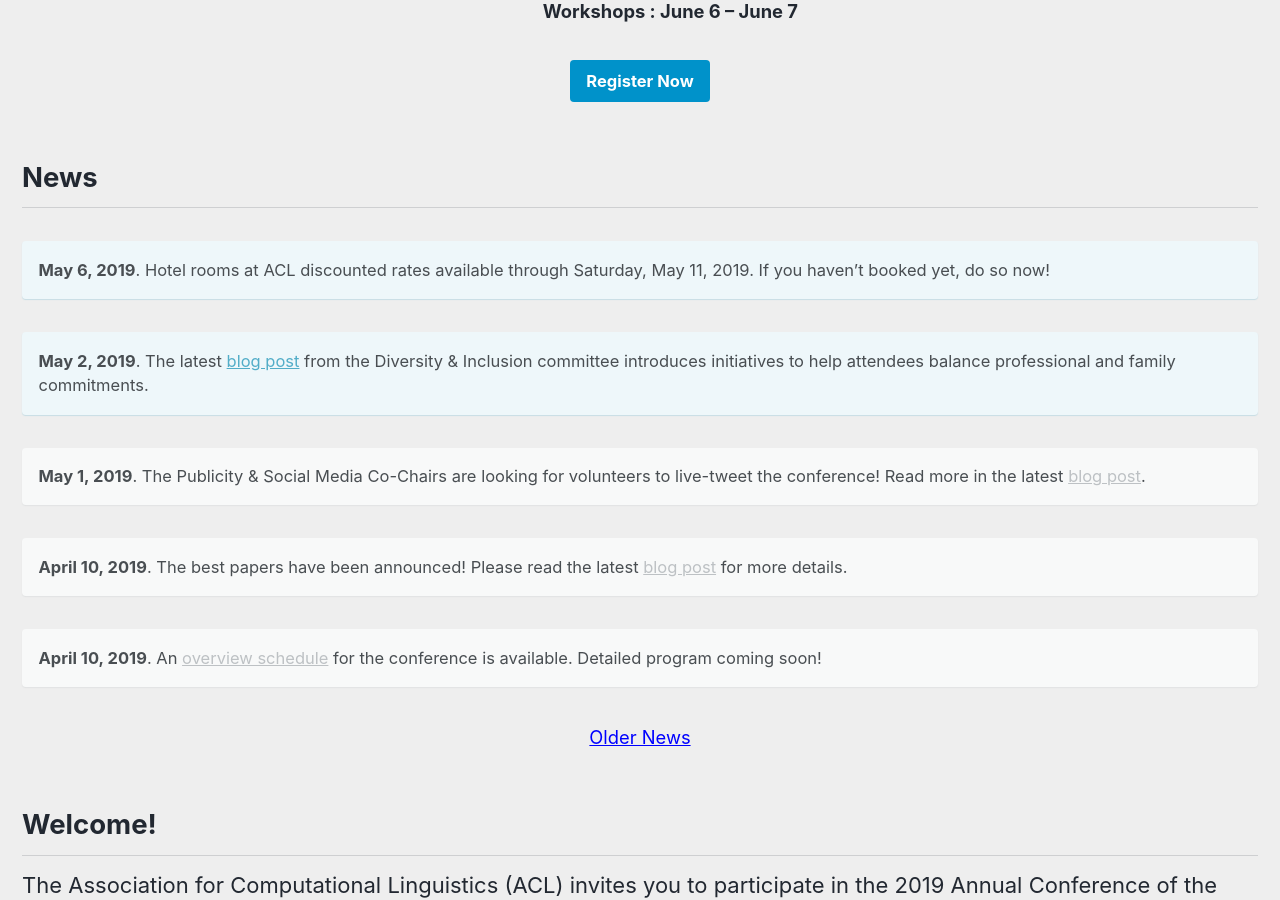
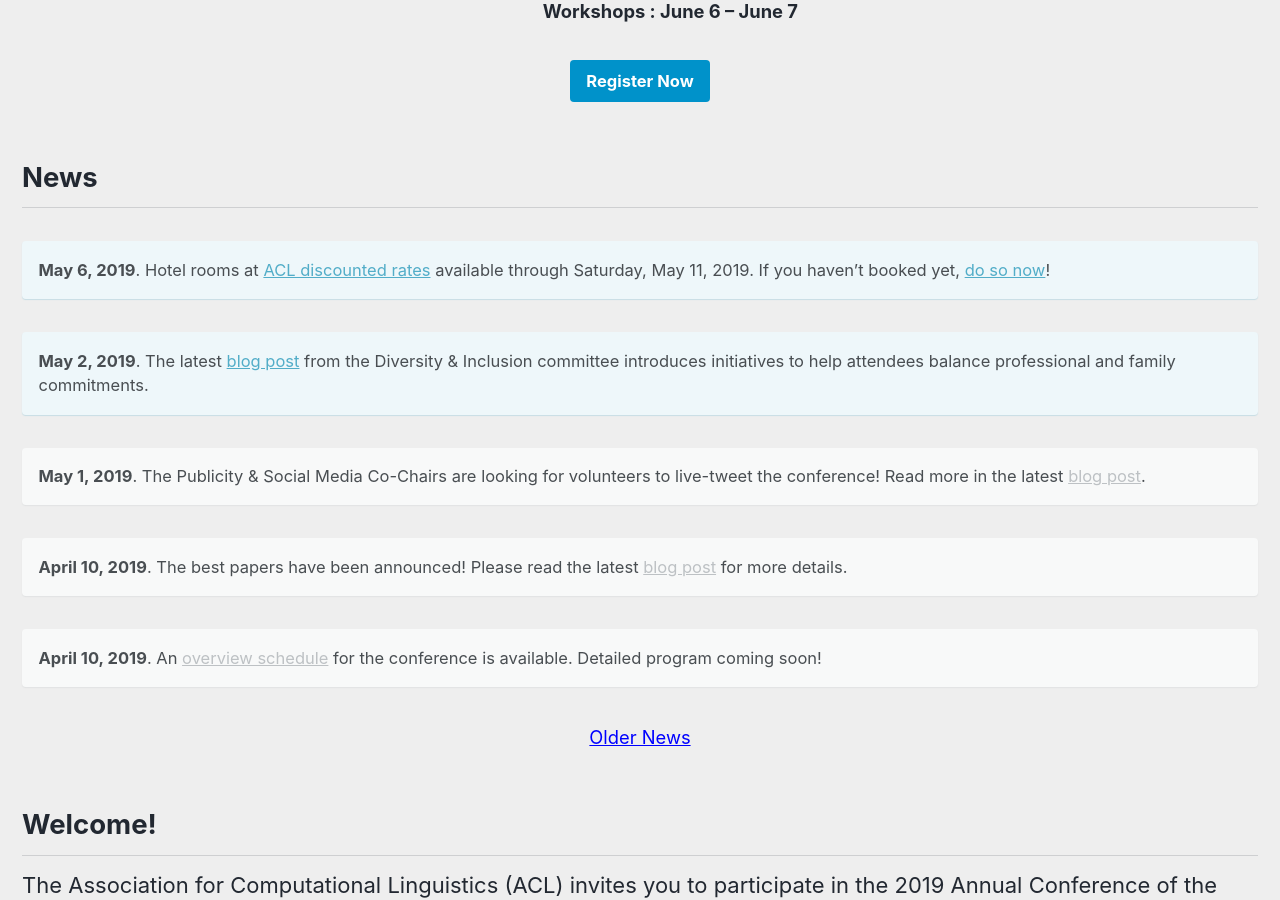
Before and after one commit to naacl-org/naacl-2021-website, a Jekyll site: the page built from _pages/home.md, in a window 1280 px wide and 900 px high, scrolled down 803 px. Built offline with Jekyll 4.4.1, drawn with Linux system fonts in a browser that asks for light colours; nearby versions of some CDN libraries; some of the changed lines change nothing that is shown.

Commit message:
Add links to news item.

```diff
--- a/_pages/home.md
+++ b/_pages/home.md
@@ -18,7 +18,7 @@ excerpt: "<br/><br/>"
 
 <h2>News</h2>
 
-**May 6, 2019**. Hotel rooms at ACL discounted rates available through Saturday, May 11, 2019. If you haven't booked yet, do so now!
+**May 6, 2019**. Hotel rooms at [ACL discounted rates](https://naacl2019.org/participants/#accommodation) available through Saturday, May 11, 2019. If you haven't booked yet, [do so now](https://www.hyatt.com/en-US/group-booking/MSPRM/G-CMPL)!
 {: .notice--info}
 
 **May 2, 2019**. The latest [blog post](/blog/childcare-and-parental-inclusion/) from the Diversity & Inclusion committee introduces initiatives to help attendees balance professional and family commitments.
```
